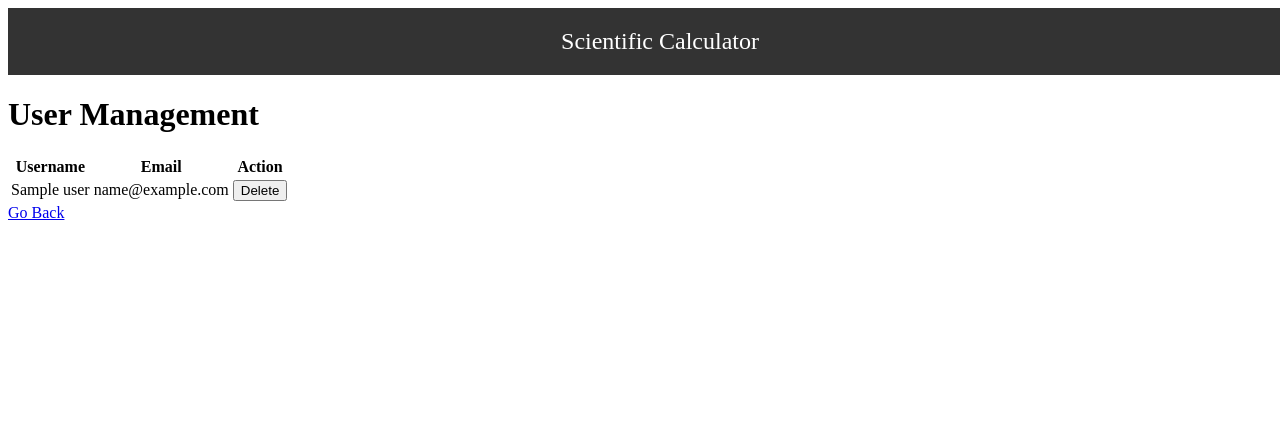
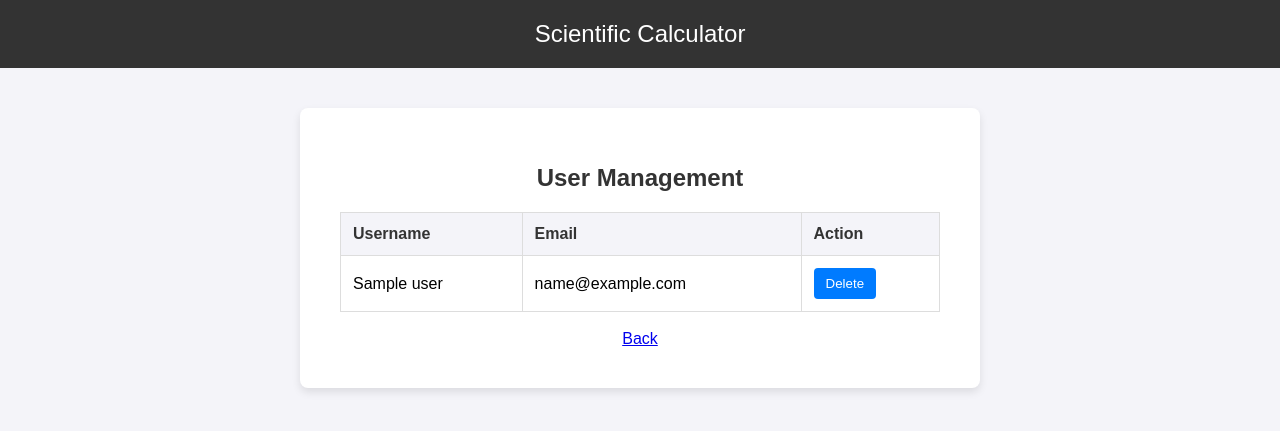
Before and after one commit to metaphyze/go-calculator-frontend, a Flask app: page /manage_users in a window 1280 px wide. Shown: the top 431 px of the page. Run offline with Flask 3, Linux system fonts and the light colour scheme; the visitor is signed in with stand-in values (Sample User, id 1); a database or web service that is not in the repository returns one stand-in record (values such as "Sample title").

Commit message:
working on managing user

```diff
--- a/static/styles_manager_users.css
+++ b/static/styles_manager_users.css
@@ -1,41 +1,69 @@
 body {
     font-family: Arial, sans-serif;
-    margin: 20px;
+    background-color: #f4f4f9;
+    margin: 0;
+    padding: 0;
+    display: flex;
+    flex-direction: column;
+    align-items: center;
+}
+
+.banner {
+    background-color: #333;
+    color: white;
+    padding: 20px;
+    text-align: center;
+    font-size: 24px;
+    width: 100%;
+    box-sizing: border-box;
+}
+
+.table-container {
+    background-color: #fff;
+    border-radius: 8px;
+    box-shadow: 0 4px 8px rgba(0, 0, 0, 0.1);
+    padding: 40px;
+    max-width: 600px;
+    width: 100%;
+    margin-top: 20px;
+    text-align: center;
 }
 
 h1 {
-    text-align: center;
+    color: #333;
+    font-size: 24px;
+    margin-bottom: 20px;
 }
 
 table {
     width: 100%;
     border-collapse: collapse;
+    text-align: left;
 }
 
 th, td {
+    padding: 12px;
     border: 1px solid #ddd;
-    padding: 8px;
-    text-align: center;
 }
 
 th {
-    background-color: #f2f2f2;
+    background-color: #f4f4f9;
+    color: #333;
+}
+
+tr:nth-child(even) {
+    background-color: #f9f9f9;
 }
 
 button {
-    background-color: red;
-    color: white;
+    background-color: #007bff;
+    color: #fff;
+    padding: 8px 12px;
     border: none;
-    padding: 5px 10px;
+    border-radius: 4px;
     cursor: pointer;
 }
 
 button:hover {
-    background-color: darkred;
+    background-color: #0056b3;
 }
-
-a {
-    display: block;
-    margin-top: 20px;
-    text-align: center;
-}
--- a/templates/manage_users.html
+++ b/templates/manage_users.html
@@ -5,13 +5,14 @@
     <meta name="viewport" content="width=device-width, initial-scale=1.0">
     <title>Manage Users</title>
     <link rel="stylesheet" href="{{ url_for('static', filename='styles_base.css') }}">
-    <link rel="stylesheet" type="text/css" href="{{ url_for('static', filename='style.css') }}">
+    <link rel="stylesheet" href="{{ url_for('static', filename='styles_manager_users.css') }}">
 </head>
 <body>
     <div class="banner">
         Scientific Calculator
     </div>
 
+    <div class="table-container">
         <h1>User Management</h1>
         <table>
             <thead>
@@ -37,6 +38,8 @@
             {% endfor %}
             </tbody>
         </table>
-    <a href="{{ url_for('index') }}">Go Back</a>
+       <br/>
+       <a href="{{ url_for('index') }}">Back</a>
+    </div>
 </body>
 </html>
```
Lines whose indentation alone changed are shown as unchanged.
